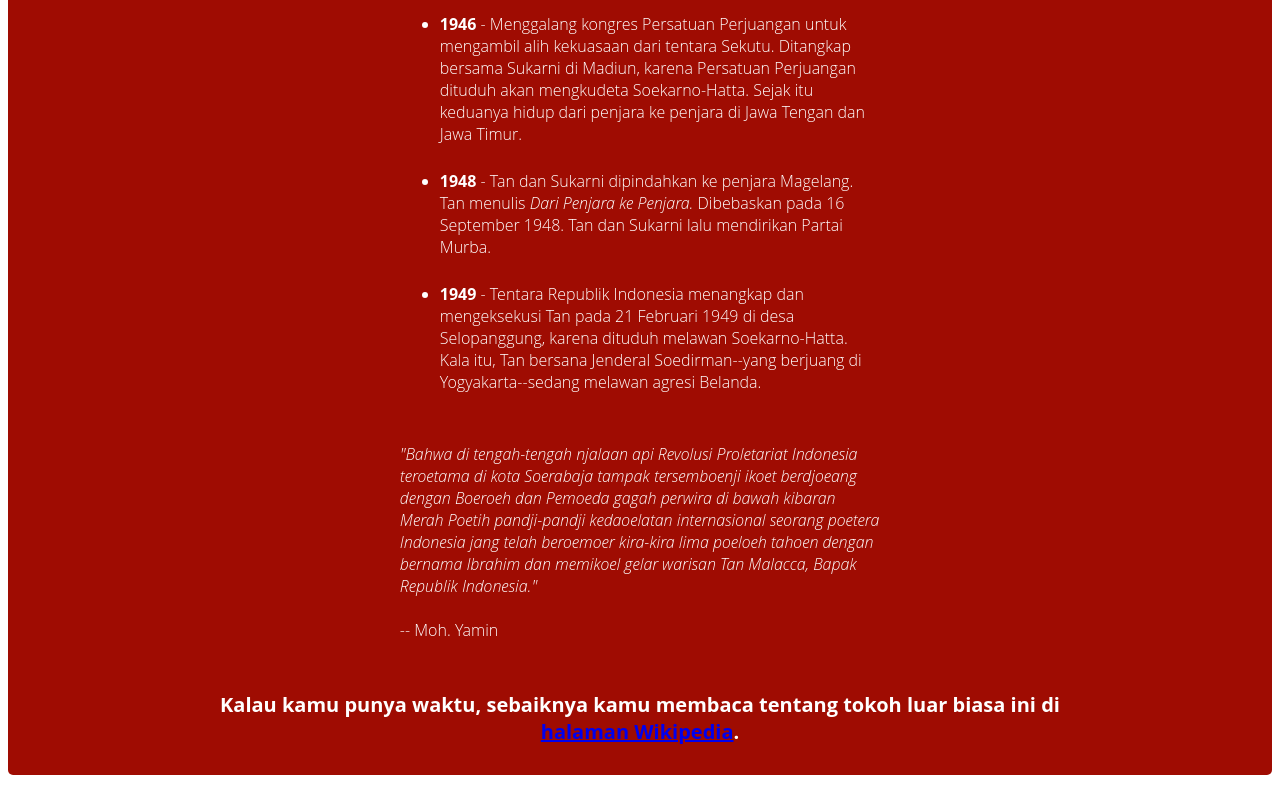
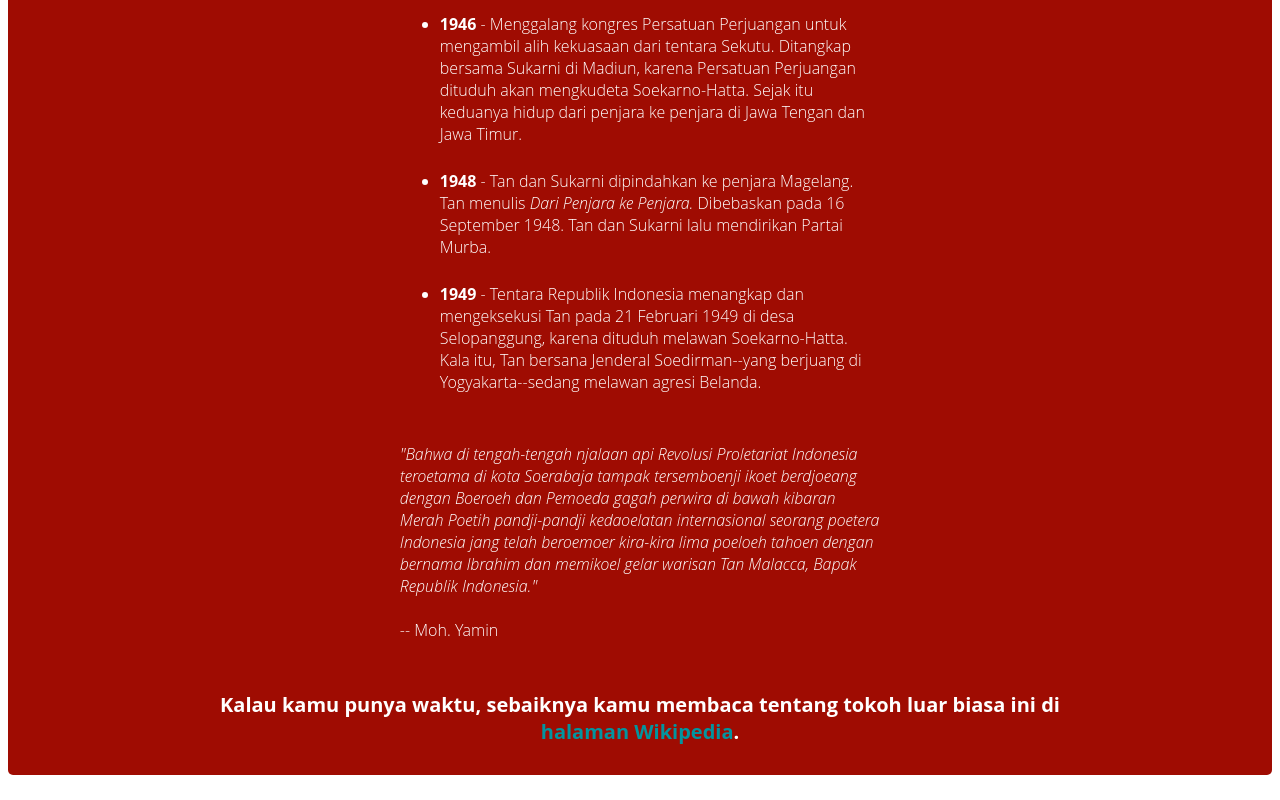
Before and after one commit to ardyansatya/tributepage, a plain HTML site: page index.html in a window 1280 px wide. Shown: the part 2685-3485 px from the top of the page. Drawn offline with Linux system fonts and the light colour scheme.

Commit message:
Update styles.css

```diff
--- a/css/styles.css
+++ b/css/styles.css
@@ -5,6 +5,11 @@
   margin-bottom: 25px;
   font-family: "Open Sans", sans-serif;
   font-weight: 200;
+}
+
+a {
+  text-decoration: none;
+  color: #02959f;
 }
 
 #title {
```
